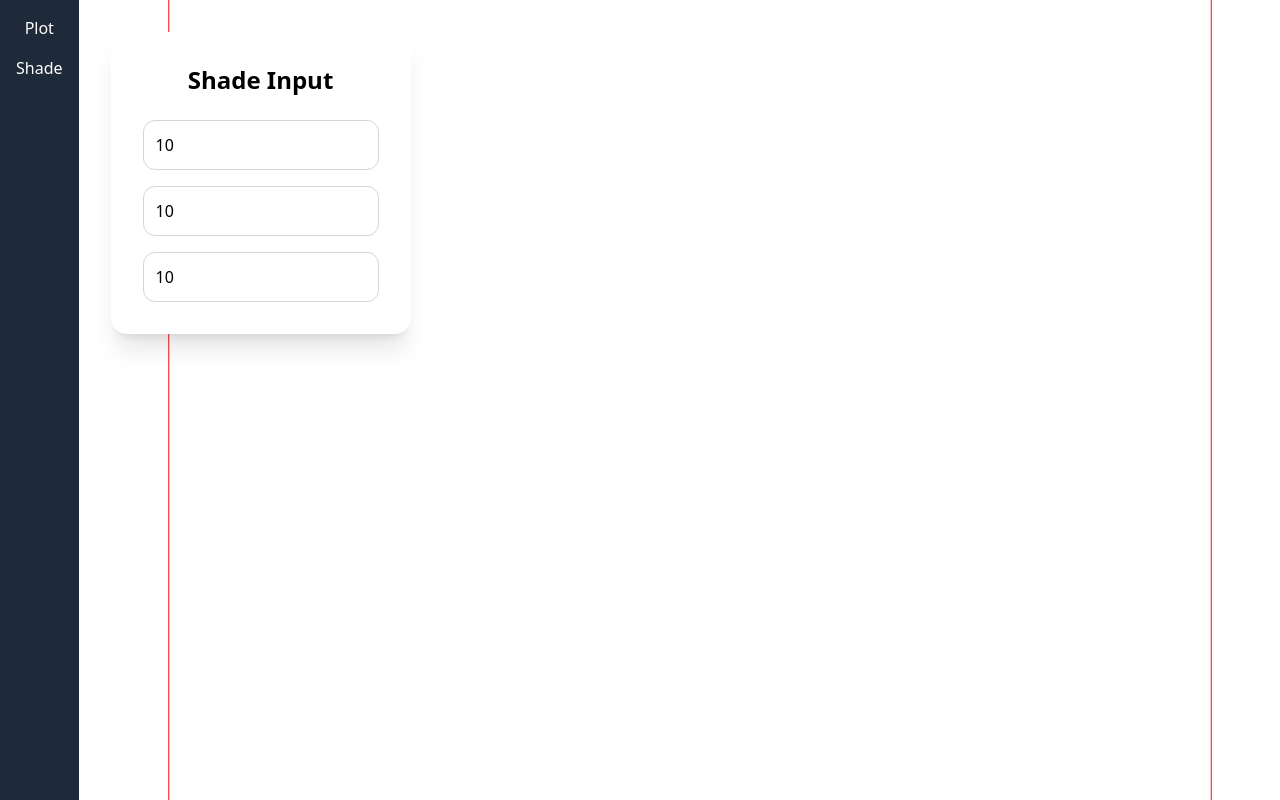
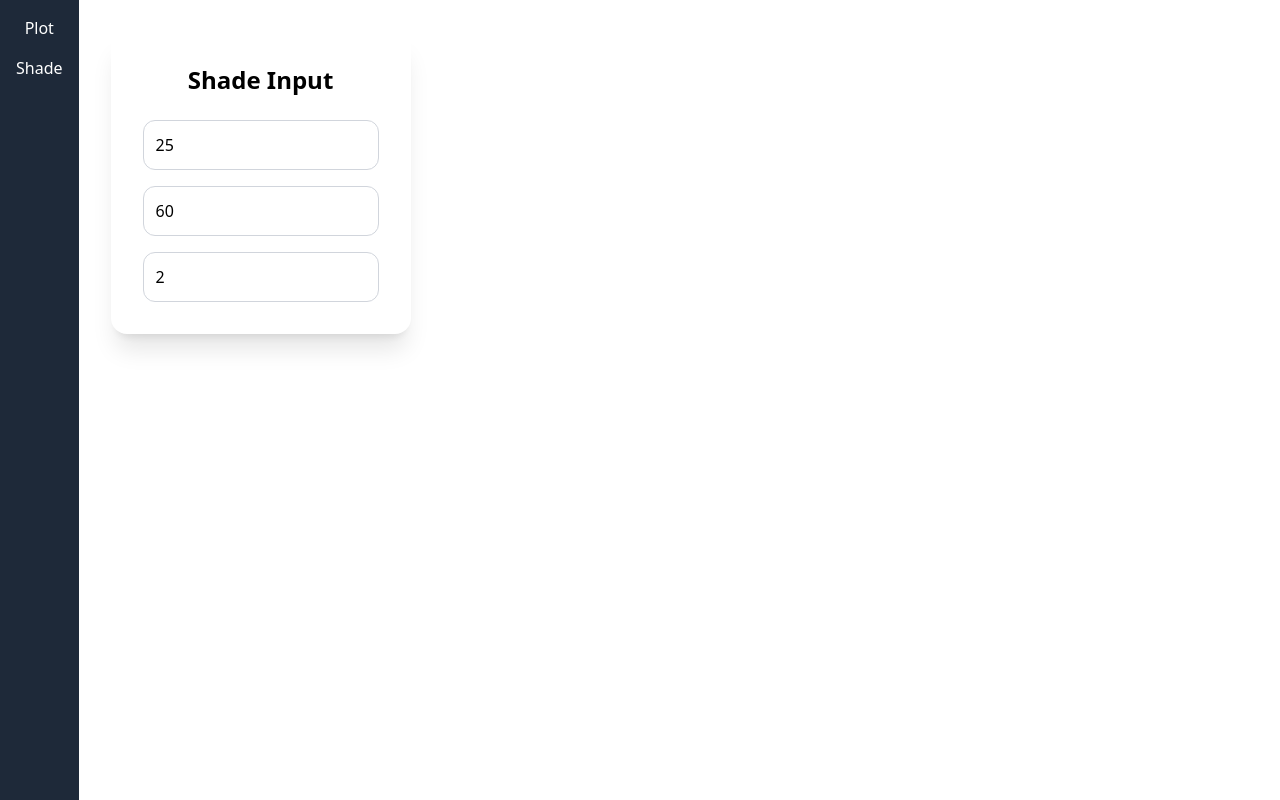
Before and after one commit to RishiDhimmar/shed-frontend, a React (Vite) app: page / in a window 1280 px wide. Both pictures are taken after a click on the button "Shade". Built offline with nearby package versions, Linux system fonts and the light colour scheme.

Commit message:
"shed working"

```diff
--- a/src/components/threeenv/inputs/Shade.tsx
+++ b/src/components/threeenv/inputs/Shade.tsx
@@ -1,6 +1,7 @@
 import { observer } from "mobx-react-lite";
+import wallStore from "../../../stores/WallStore";
 
-import plotStore from "../../../stores/BasePlotStore";
+
 
 export const Shade = observer(() => {
   return (
@@ -10,22 +11,22 @@ export const Shade = observer(() => {
         <input
           type="number"
           placeholder="Length of shade (in meters)"
-          value={plotStore.height}
-          onChange={(e) => plotStore.setHeight(Number(e.target.value))}
+          value={wallStore.height}
+          onChange={(e) => wallStore.setHeight(Number(e.target.value))}
           className="w-full p-3 rounded-xl border border-gray-300 focus:outline-none focus:ring-2 focus:ring-blue-400"
         />
         <input
           type="number"
           placeholder="Width of shade (in meters)"
-          value={plotStore.width}
-          onChange={(e) => plotStore.setWidth(Number(e.target.value))}
+          value={wallStore.width}
+          onChange={(e) => wallStore.setWidth(Number(e.target.value))}
           className="w-full p-3 rounded-xl border border-gray-300 focus:outline-none focus:ring-2 focus:ring-blue-400"
         />
         <input
           type="number"
           placeholder="Thickness of shade"
-          value={plotStore.width}
-          onChange={(e) => plotStore.setWidth(Number(e.target.value))}
+          value={wallStore.wallThickness}
+          onChange={(e) => wallStore.setWallThickness(Number(e.target.value))}
           className="w-full p-3 rounded-xl border border-gray-300 focus:outline-none focus:ring-2 focus:ring-blue-400"
         />
       </form>
--- a/src/components/threeenv/setUp/ShadeVisualizer.tsx
+++ b/src/components/threeenv/setUp/ShadeVisualizer.tsx
@@ -2,6 +2,7 @@ import basePlotStore from "../../../stores/BasePlotStore";
 import { Line } from "@react-three/drei";
 import { observer } from "mobx-react-lite";
 import { getClosedPoints } from "../../../utils/geometryUtils";
+import wallStore from "../../../stores/WallStore";
 
 const ShadeVisualizer = observer(() => {
   return (
@@ -9,6 +10,18 @@ const ShadeVisualizer = observer(() => {
       {basePlotStore.points && (
         <Line points={getClosedPoints(basePlotStore.points)} color="red" />
       )}
+      {wallStore.externalWallPoints && wallStore.internalWallPoints && (
+        <>
+          <Line
+            points={getClosedPoints(wallStore.externalWallPoints)}
+            color="gray"
+          />
+          <Line
+            points={getClosedPoints(wallStore.internalWallPoints)}
+            color="gray"
+          />
+        </>
+      )}
     </>
   );
 });
--- a/src/stores/BasePlotStore.ts
+++ b/src/stores/BasePlotStore.ts
@@ -38,5 +38,5 @@ export class BasePlotStore {
     }
   }
 }
-const basePlotStore = new BasePlotStore(10, 10);
+const basePlotStore = new BasePlotStore(80, 60);
 export default basePlotStore;
--- a/src/stores/WallStore.ts
+++ b/src/stores/WallStore.ts
@@ -1,5 +1,8 @@
 import { makeAutoObservable } from "mobx";
-import { getInternalWallPoints, getRectanglePoints } from "../utils/geometryUtils";
+import {
+  getInternalWallPoints,
+  getRectanglePoints,
+} from "../utils/geometryUtils";
 
 export class WallStore {
   width: number;
@@ -27,6 +30,9 @@ export class WallStore {
   }
 
   setWallThickness(newWallThickness: number) {
+    if (newWallThickness < 0) {
+      newWallThickness = 0;
+    }
     this.wallThickness = newWallThickness;
     this.updateWallPoints();
   }
@@ -41,5 +47,5 @@ export class WallStore {
   }
 }
 
-  const wallStore = new WallStore(800, 600, 50);
+const wallStore = new WallStore(60, 25, 2);
 export default wallStore;
```
Lines whose indentation alone changed are shown as unchanged.
